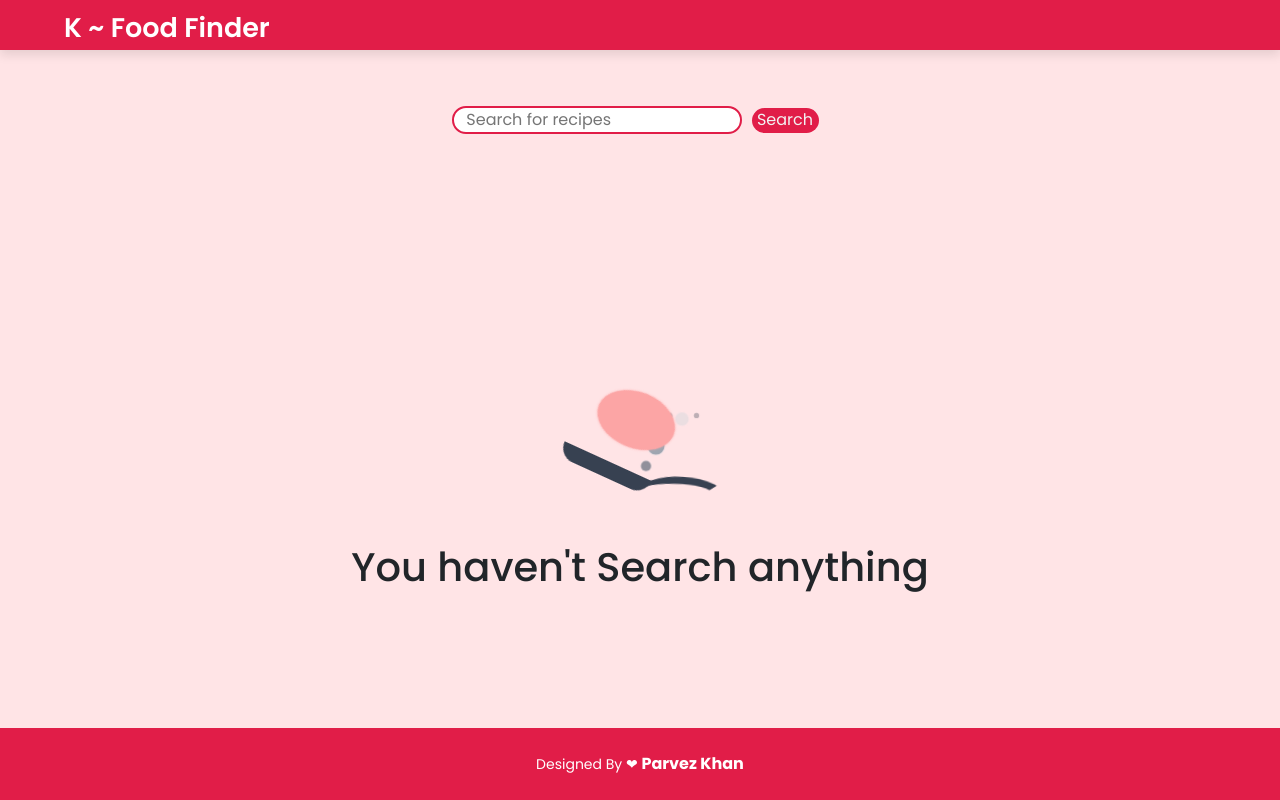
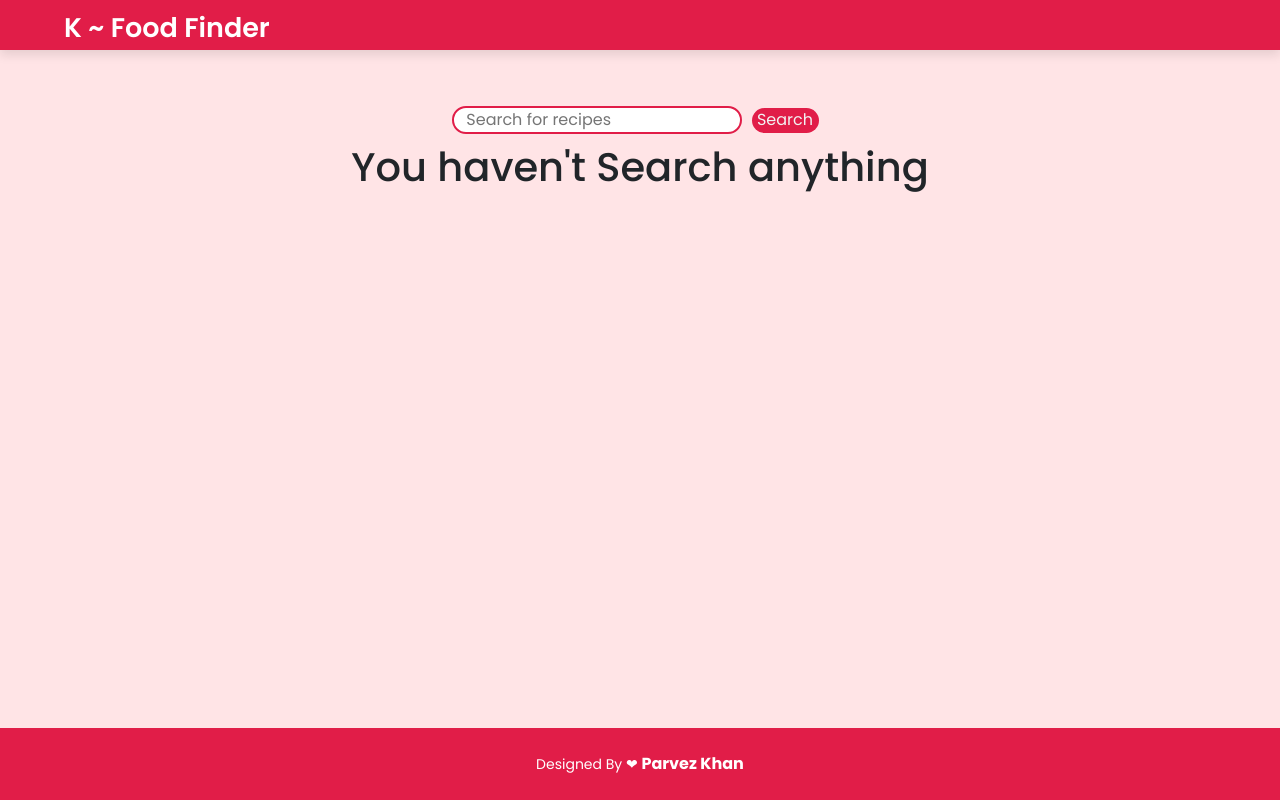
Before and after one commit to parvezzkhan/krecipefinder, a React (Create React App) app: page / in a window 1280 px wide. Built offline with nearby package versions, Linux system fonts and the light colour scheme.

Commit message:
Update fryingPanStyles.css

```diff
--- a/src/css/fryingPanStyles.css
+++ b/src/css/fryingPanStyles.css
@@ -1,239 +1,160 @@
-#cooking {
-    position: relative;
-    margin: 0 auto;
-    top: 0;
-    width: 50vh;
-    height: 50vh;
-    overflow: hidden;
+@import url('https://fonts.googleapis.com/css2?family=Poppins:wght@200;300;400;500;600;700&display=swap');
+*{
+  margin: 0;
+  padding: 0;
+  box-sizing: border-box;
+  font-family: 'Poppins', sans-serif;
+}
+nav{
+ position: fixed;
+ left: 0;
+ top: 0;
+ width: 100%;
+ height: 50px;
+ background: #e11d48;
+ box-shadow: 0 5px 10px rgba(0, 0, 0, 0.1);
+}
+nav .navbar{
+ display: flex;
+ align-items: center;
+ justify-content: space-between;
+ height: 100%;
+ max-width: 90%;
+ background: #e11d48;
+ margin: auto;
+}
+nav .navbar .logo a{
+  color: #fff;
+  font-size: 27px;
+  font-weight: 600;
+  text-decoration: none;
+}
+nav .navbar .menu{
+  display: flex;
+}
+.navbar .menu li{
+  list-style: none;
+  margin: 0 15px;
+}
+.navbar .menu li a{
+  color: #fff;
+  font-size: 17px;
+  font-weight: 500;
+  text-decoration: none;
+}
+section{
+  display: flex;
+  height: 100vh;
+  width: 100%;
+  align-items: center;
+  justify-content: center;
+  color: #96c7e8;
+  font-size: 70px;
+}
+#Home{
+  background: #fff;
+}
+#About{
+  background: #f2f2f2;
+}
+#Category{
+  background: #e6e6e6;
+}
+#Latest{
+  background: #fff;
+}
+#Contact{
+  background: #f2f2f2;
+}
+#Feedback{
+  background: #e6e6e6;
+}
+.button a{
+  position: fixed;
+  bottom: 20px;
+  right: 20px;
+  color: #fff;
+  background: #2980b9;
+  padding: 7px 12px;;
+  font-size: 18px;
+  border-radius: 6px;
+  box-shadow: rgba(0, 0, 0, 0.15);
+}
+.recipe-container {
+    display: grid;
+    grid-template-columns: repeat(4, 1fr); /* Show 4 dishes per row */
+    gap: 20px; /* Adjust the gap between dishes as needed */
   }
+.tit{
+font-size: 20px;
+color: #4b5563 ;
 
-  #cooking #area {
-    position: absolute;
-    bottom: 0;
-    right: 0;
-    width: 50%;
-    height: 50%;
-    background-color: transparent;
-    transform-origin: 15% 60%;
-    animation: flip 2.1s ease-in-out infinite;
-  }
+}
+body{
+    background-color:#ffe4e6;
+}
+.sbt{
+    background-color: #e11d48;
+    color: #FEF2F2;
+    background: linear-gradient(to bottom right, #ff6b6b, #ff4171);
+    padding: 0.75rem;
+    padding-left: 2rem;
+    padding-right: 2rem;
+    font-size: 0.875rem; /* 14px */
+    font-weight: 500;
+    text-transform: uppercase;
+    border-radius: 0.375rem; /* 6px */
+    margin-top: 0.5rem; /* 8px */
+    display: inline-block;
+    letter-spacing: 0.05rem; /* 0.8px */
+    box-shadow: 0 4px 6px -1px rgba(255, 76, 76, 0.1), 0 2px 4px -1px rgba(255, 76, 76, 0.06);
+    transition: box-shadow 0.3s, box-shadow 0.3s;
+    outline: none;
+    border: none;
+}
+.sbt:hover{
+    box-shadow: 0 8px 10px -1px rgba(255, 76, 76, 0.2), 0 5px 5px -1px rgba(255, 76, 76, 0.12);
+}
+/* .dabba{
+  height: 320px;
+  width: 324px;
+  background-color: white;
+  margin: 10px;
+  border-radius: 25px;
+} */
+.dabba {
+  width: 324px;
+  background-color: white;
+  margin: 10px;
+  min-height: 320px;
+  border-radius: 25px;
+  transition: max-height 0.3s ease; /* Add a smooth transition for max-height changes */
+}
 
-  #cooking #area #sides {
-    position: absolute;
-    width: 100%;
-    height: 100%;
-    transform-origin: 15% 60%;
-    animation: switchSide 2.1s ease-in-out infinite;
-  }
+.expanded {
+  height: auto; /* Remove the maximum height for expanded state */
+  padding: 20px;
+}
 
-  #cooking #area #sides #handle {
-    position: absolute;
-    bottom: 18%;
-    right: 80%;
-    width: 35%;
-    height: 20%;
-    background-color: transparent;
-    border-top: 1vh solid #374151;
-    border-left: 1vh solid transparent;
-    border-radius: 100%;
-    transform: rotate(20deg) rotateX(0deg) scale(1.3, 0.9);
-  }
+.recipe{
+    margin-top: 25px;
+}
+.Searchb{
+    width: 250px;
+    border-color: #e11d48;
+    border-style: solid;
+    border-radius: 15px;
+    width: 290px;
 
-  #cooking #area #sides #pan {
-    position: absolute;
-    bottom: 20%;
-    right: 30%;
-    width: 50%;
-    height: 8%;
-    background-color: #374151;
-    border-radius: 0 0 1.4em 1.4em;
-    transform-origin: -15% 0;
-  }
+}
+.searchbtn{
+  border: none;
+  background-color: #e11d48;
+  color: #f2f2f2;
+  text-decoration: none;
+  border-radius: 25px;
+  width: 67px;
+  margin: 10px;
+  height: 25px;
 
-  #cooking #area #pancake {
-    position: absolute;
-    top: 24%;
-    width: 100%;
-    height: 100%;
-    transform: rotateX(85deg);
-    animation: jump 2.1s ease-in-out infinite;
-  }
-
-  #cooking #area #pancake #pastry {
-    position: absolute;
-    bottom: 26%;
-    right: 37%;
-    width: 40%;
-    height: 45%;
-    background-color: #fca5a5;
-    box-shadow: 0 0 3px 0 #fca5a5;
-    border-radius: 100%;
-    transform-origin: -20% 0;
-    animation: fly 2.1s ease-in-out infinite;
-  }
-
-  #cooking .bubble {
-    position: absolute;
-    border-radius: 100%;
-    box-shadow: 0 0 0.25vh #e5e7eb;
-    opacity: 0;
-  }
-
-  #cooking .bubble:nth-child(1) {
-    margin-top: 2.5vh;
-    left: 58%;
-    width: 2.5vh;
-    height: 2.5vh;
-    background-color: #d1d5db;
-    animation: bubble 2s cubic-bezier(0.53, 0.16, 0.39, 0.96) infinite;
-  }
-
-  #cooking .bubble:nth-child(2) {
-    margin-top: 3vh;
-    left: 52%;
-    width: 2vh;
-    height: 2vh;
-    background-color: #9ca3af;
-    animation: bubble 2s ease-in-out 0.35s infinite;
-  }
-
-  #cooking .bubble:nth-child(3) {
-    margin-top: 1.8vh;
-    left: 50%;
-    width: 1.5vh;
-    height: 1.5vh;
-    background-color: #6b7280;
-    animation: bubble 1.5s cubic-bezier(0.53, 0.16, 0.39, 0.96) 0.55s infinite;
-  }
-
-  #cooking .bubble:nth-child(4) {
-    margin-top: 2.7vh;
-    left: 56%;
-    width: 1.2vh;
-    height: 1.2vh;
-    background-color: #4b5563;
-    animation: bubble 1.8s cubic-bezier(0.53, 0.16, 0.39, 0.96) 0.55s infinite;
-  }
-
-  #cooking .bubble:nth-child(5) {
-    margin-top: 2.7vh;
-    left: 63%;
-    width: 1.1vh;
-    height: 1.1vh;
-    background-color: #374151;
-    animation: bubble 1.6s ease-in-out 1s infinite;
-  }
-
-  @keyframes pulse {
-    0% {
-      transform: scale(1, 1);
-      opacity: 0.25;
-    }
-    50% {
-      transform: scale(1.2, 1);
-      opacity: 1;
-    }
-    100% {
-      transform: scale(1, 1);
-      opacity: 0.25;
-    }
-  }
-
-  @keyframes flip {
-    0% {
-      transform: rotate(0deg);
-    }
-    5% {
-      transform: rotate(-27deg);
-    }
-    30%,
-    50% {
-      transform: rotate(0deg);
-    }
-    55% {
-      transform: rotate(27deg);
-    }
-    83.3% {
-      transform: rotate(0deg);
-    }
-    100% {
-      transform: rotate(0deg);
-    }
-  }
-
-  @keyframes switchSide {
-    0% {
-      transform: rotateY(0deg);
-    }
-    50% {
-      transform: rotateY(180deg);
-    }
-    100% {
-      transform: rotateY(0deg);
-    }
-  }
-
-  @keyframes jump {
-    0% {
-      top: 24;
-      transform: rotateX(85deg);
-    }
-    25% {
-      top: 10%;
-      transform: rotateX(0deg);
-    }
-    50% {
-      top: 30%;
-      transform: rotateX(85deg);
-    }
-    75% {
-      transform: rotateX(0deg);
-    }
-    100% {
-      transform: rotateX(85deg);
-    }
-  }
-
-  @keyframes fly {
-    0% {
-      bottom: 26%;
-      transform: rotate(0deg);
-    }
-    10% {
-      bottom: 40%;
-    }
-    50% {
-      bottom: 26%;
-      transform: rotate(-190deg);
-    }
-    80% {
-      bottom: 40%;
-    }
-    100% {
-      bottom: 26%;
-      transform: rotate(0deg);
-    }
-  }
-
-  @keyframes bubble {
-    0% {
-      transform: scale(0.15, 0.15);
-      top: 80%;
-      opacity: 0;
-    }
-    50% {
-      transform: scale(1.1, 1.1);
-      opacity: 1;
-    }
-    100% {
-      transform: scale(0.33, 0.33);
-      top: 60%;
-      opacity: 0;
-    }
-  }
-
-  @media screen and (max-width: 768px) {
-    #cooking {
-      display: block;
-    }
-  }
+}
```
